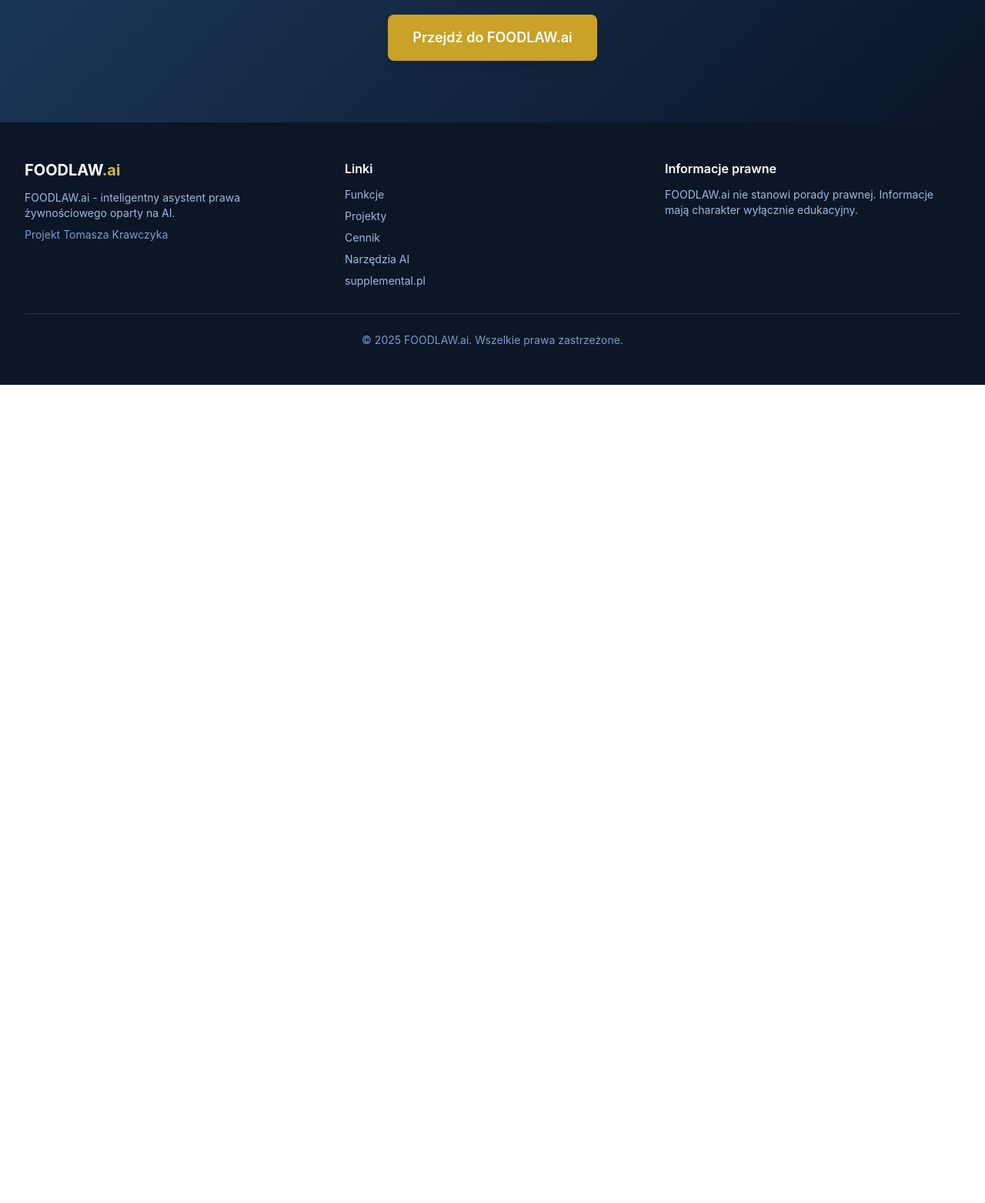
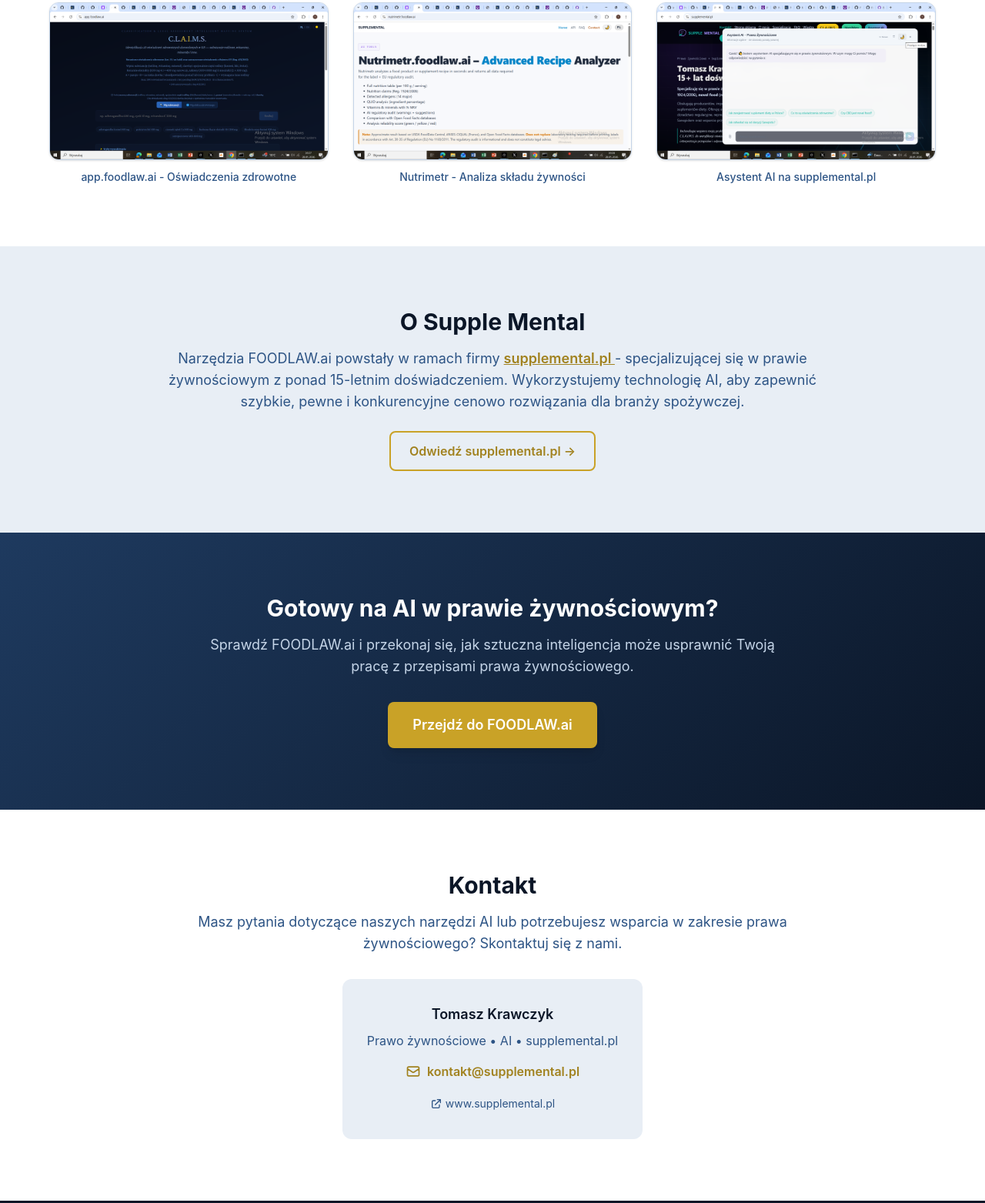
Before and after one commit to tomaszkrawczyk-cmd/foodlaw.ai, an Astro site in the folder website/: page /supplemental in a window 1280 px wide. Shown: the part 2175-3738 px from the top of the page at 77% size. Before the commit the page ends 2675 px from the top, so only its background shows below. Built offline with nearby package versions, Linux system fonts and the light colour scheme; Astro itself is replaced by a stand-in of ours.

Commit message:
feat: add supplemental.pl reference, contact section, and clickable screenshot links
- Add 'O Supple Mental' reference section with link to supplemental.pl
- Add contact section with Tomasz Krawczyk info and kontakt@supplemental.pl
- Add screenshots section on supplemental page with images linking to tools
- Make Screenshots component images clickable links to their respective tools:
  app-claims.png -> https://app.foodlaw.ai
  nutrimetr.png -> https://nutrimetr.foodlaw.ai
  supplemental-ai.png -> https://www.supplemental.pl

Co-authored-by: tomaszkrawczyk-cmd <278606769+tomaszkrawczyk-cmd@users.noreply.github.com>

```diff
--- a/website/src/components/Screenshots.astro
+++ b/website/src/components/Screenshots.astro
@@ -13,18 +13,21 @@ const screenshots = [
     caption: t.gallery.items[0],
     alt: 'app.foodlaw.ai - Health Claims',
     overlayText: 'app.foodlaw.ai',
+    url: 'https://app.foodlaw.ai',
   },
   {
     src: '/images/nutrimetr.png',
     caption: t.gallery.items[1],
     alt: 'Nutrimetr - Food Composition Analysis',
     overlayText: 'Nutrimetr',
+    url: 'https://nutrimetr.foodlaw.ai',
   },
   {
     src: '/images/supplemental-ai.png',
     caption: t.gallery.items[2],
     alt: 'AI Assistant on supplemental.pl',
     overlayText: 'supplemental.pl',
+    url: 'https://www.supplemental.pl',
   },
 ];
 ---
@@ -41,7 +44,7 @@ const screenshots = [
     </div>
     <div class="grid grid-cols-1 md:grid-cols-3 gap-8">
       {screenshots.map((item) => (
-        <div class="screenshot-card">
+        <a href={item.url} target="_blank" rel="noopener noreferrer" class="screenshot-card group">
           <div class="screenshot-container">
             <span class="screenshot-overlay">{item.overlayText}</span>
             <img
@@ -51,10 +54,10 @@ const screenshots = [
               class="screenshot-img"
             />
           </div>
-          <p class="mt-3 text-sm text-gray-600 text-center font-medium">
+          <p class="mt-3 text-sm text-gray-600 text-center font-medium group-hover:text-primary-700 transition-colors">
             {item.caption}
           </p>
-        </div>
+        </a>
       ))}
     </div>
   </div>
--- a/website/src/pages/supplemental.astro
+++ b/website/src/pages/supplemental.astro
@@ -185,6 +185,65 @@ const t = translations.pl;
     </div>
   </section>
 
+  <!-- Screenshots Section -->
+  <section class="py-20 px-4 sm:px-6 lg:px-8 bg-white">
+    <div class="max-w-6xl mx-auto">
+      <h2 class="text-3xl font-bold text-center text-primary-900 mb-4">Nasze narzędzia w akcji</h2>
+      <p class="text-center text-primary-600 mb-12 max-w-2xl mx-auto">
+        Kliknij na zrzut ekranu, aby przejść do wybranego narzędzia.
+      </p>
+      <div class="grid grid-cols-1 md:grid-cols-3 gap-8">
+        <a href="https://app.foodlaw.ai" target="_blank" rel="noopener noreferrer" class="group">
+          <div class="rounded-xl overflow-hidden shadow-sm border border-primary-100 card-hover">
+            <img src="/images/app-claims.png" alt="app.foodlaw.ai - Health Claims" class="w-full aspect-video object-cover" />
+          </div>
+          <p class="mt-3 text-sm text-primary-600 text-center font-medium group-hover:text-primary-900 transition-smooth">
+            app.foodlaw.ai - Oświadczenia zdrowotne
+          </p>
+        </a>
+        <a href="https://nutrimetr.foodlaw.ai" target="_blank" rel="noopener noreferrer" class="group">
+          <div class="rounded-xl overflow-hidden shadow-sm border border-primary-100 card-hover">
+            <img src="/images/nutrimetr.png" alt="Nutrimetr - Analiza składu żywności" class="w-full aspect-video object-cover" />
+          </div>
+          <p class="mt-3 text-sm text-primary-600 text-center font-medium group-hover:text-primary-900 transition-smooth">
+            Nutrimetr - Analiza składu żywności
+          </p>
+        </a>
+        <a href="https://www.supplemental.pl" target="_blank" rel="noopener noreferrer" class="group">
+          <div class="rounded-xl overflow-hidden shadow-sm border border-primary-100 card-hover">
+            <img src="/images/supplemental-ai.png" alt="Asystent AI na supplemental.pl" class="w-full aspect-video object-cover" />
+          </div>
+          <p class="mt-3 text-sm text-primary-600 text-center font-medium group-hover:text-primary-900 transition-smooth">
+            Asystent AI na supplemental.pl
+          </p>
+        </a>
+      </div>
+    </div>
+  </section>
+
+  <!-- Reference to supplemental.pl -->
+  <section class="py-20 px-4 sm:px-6 lg:px-8 bg-primary-50">
+    <div class="max-w-4xl mx-auto text-center">
+      <h2 class="text-3xl font-bold text-primary-900 mb-4">O Supple Mental</h2>
+      <p class="text-primary-600 text-lg mb-6">
+        Narzędzia FOODLAW.ai powstały w ramach firmy
+        <a href="https://www.supplemental.pl" target="_blank" rel="noopener noreferrer" class="text-accent-600 font-semibold hover:text-accent-700 underline">
+          supplemental.pl
+        </a>
+        - specjalizującej się w prawie żywnościowym z ponad 15-letnim doświadczeniem.
+        Wykorzystujemy technologię AI, aby zapewnić szybkie, pewne i konkurencyjne cenowo rozwiązania dla branży spożywczej.
+      </p>
+      <a
+        href="https://www.supplemental.pl"
+        target="_blank"
+        rel="noopener noreferrer"
+        class="inline-flex items-center px-6 py-3 text-base font-semibold rounded-lg border-2 border-accent-500 text-accent-600 hover:bg-accent-500 hover:text-white transition-smooth"
+      >
+        Odwiedź supplemental.pl &rarr;
+      </a>
+    </div>
+  </section>
+
   <!-- CTA Section -->
   <section class="py-20 px-4 sm:px-6 lg:px-8 hero-gradient">
     <div class="max-w-3xl mx-auto text-center">
@@ -201,5 +260,41 @@ const t = translations.pl;
     </div>
   </section>
 
+  <!-- Contact Section -->
+  <section class="py-20 px-4 sm:px-6 lg:px-8 bg-white">
+    <div class="max-w-3xl mx-auto text-center">
+      <h2 class="text-3xl font-bold text-primary-900 mb-4">Kontakt</h2>
+      <p class="text-primary-600 text-lg mb-8">
+        Masz pytania dotyczące naszych narzędzi AI lub potrzebujesz wsparcia w zakresie prawa żywnościowego? Skontaktuj się z nami.
+      </p>
+      <div class="bg-primary-50 rounded-xl p-8 inline-block">
+        <p class="text-primary-900 font-semibold text-lg mb-2">Tomasz Krawczyk</p>
+        <p class="text-primary-600 mb-4">Prawo żywnościowe &bull; AI &bull; supplemental.pl</p>
+        <a
+          href="mailto:kontakt@supplemental.pl"
+          class="inline-flex items-center text-accent-600 font-semibold hover:text-accent-700 transition-smooth"
+        >
+          <svg class="w-5 h-5 mr-2" fill="none" stroke="currentColor" viewBox="0 0 24 24">
+            <path stroke-linecap="round" stroke-linejoin="round" stroke-width="2" d="M3 8l7.89 5.26a2 2 0 002.22 0L21 8M5 19h14a2 2 0 002-2V7a2 2 0 00-2-2H5a2 2 0 00-2 2v10a2 2 0 002 2z"></path>
+          </svg>
+          kontakt@supplemental.pl
+        </a>
+        <div class="mt-4">
+          <a
+            href="https://www.supplemental.pl"
+            target="_blank"
+            rel="noopener noreferrer"
+            class="inline-flex items-center text-primary-600 hover:text-primary-900 transition-smooth text-sm"
+          >
+            <svg class="w-4 h-4 mr-1" fill="none" stroke="currentColor" viewBox="0 0 24 24">
+              <path stroke-linecap="round" stroke-linejoin="round" stroke-width="2" d="M10 6H6a2 2 0 00-2 2v10a2 2 0 002 2h10a2 2 0 002-2v-4M14 4h6m0 0v6m0-6L10 14"></path>
+            </svg>
+            www.supplemental.pl
+          </a>
+        </div>
+      </div>
+    </div>
+  </section>
+
   <Footer t={t} />
 </Layout>
```
